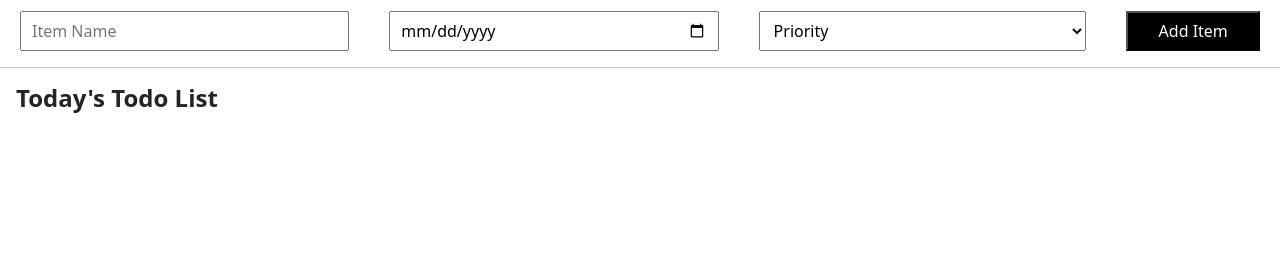
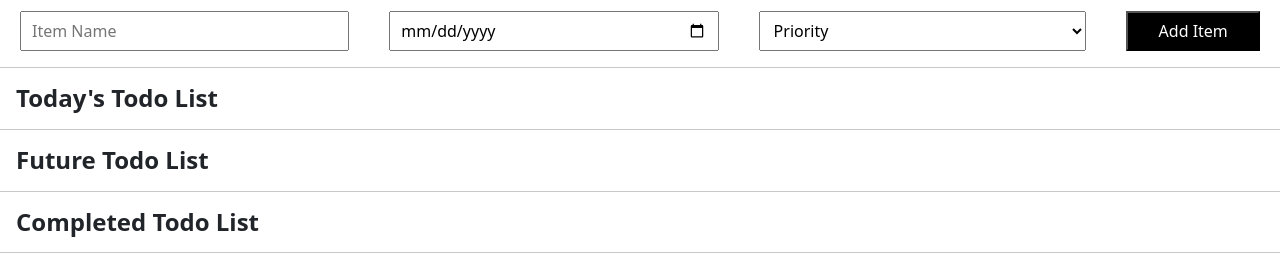
Before and after one commit to ShikhaSharma1111/ToDoList, a plain HTML site: page index.html in a window 1280 px wide. Shown: the part 53-328 px from the top of the page. Drawn offline with nearby package versions, Linux system fonts and the light colour scheme.

Commit message:
code updated

```diff
--- a/index.html
+++ b/index.html
@@ -43,16 +43,25 @@
             </div>
         </section>
 
-        <!-- <hr> -->
+        <hr>
 
         <section class="third">
+            <h4 class="mx-3 fw-bolder">Future Todo List</h4>
 
+            <div id="future_todo_list">
+                <!-- list will be generated here -->
+            </div>
         </section>
-
+<hr>
 
         <section class="fourth">
+            <h4 class="mx-3 fw-bolder">Completed Todo List</h4>
 
+            <div id="completed_todo_list">
+                <!-- list will be generated here -->
+            </div>
         </section>
+        <hr>
 
     </div>
 
```
